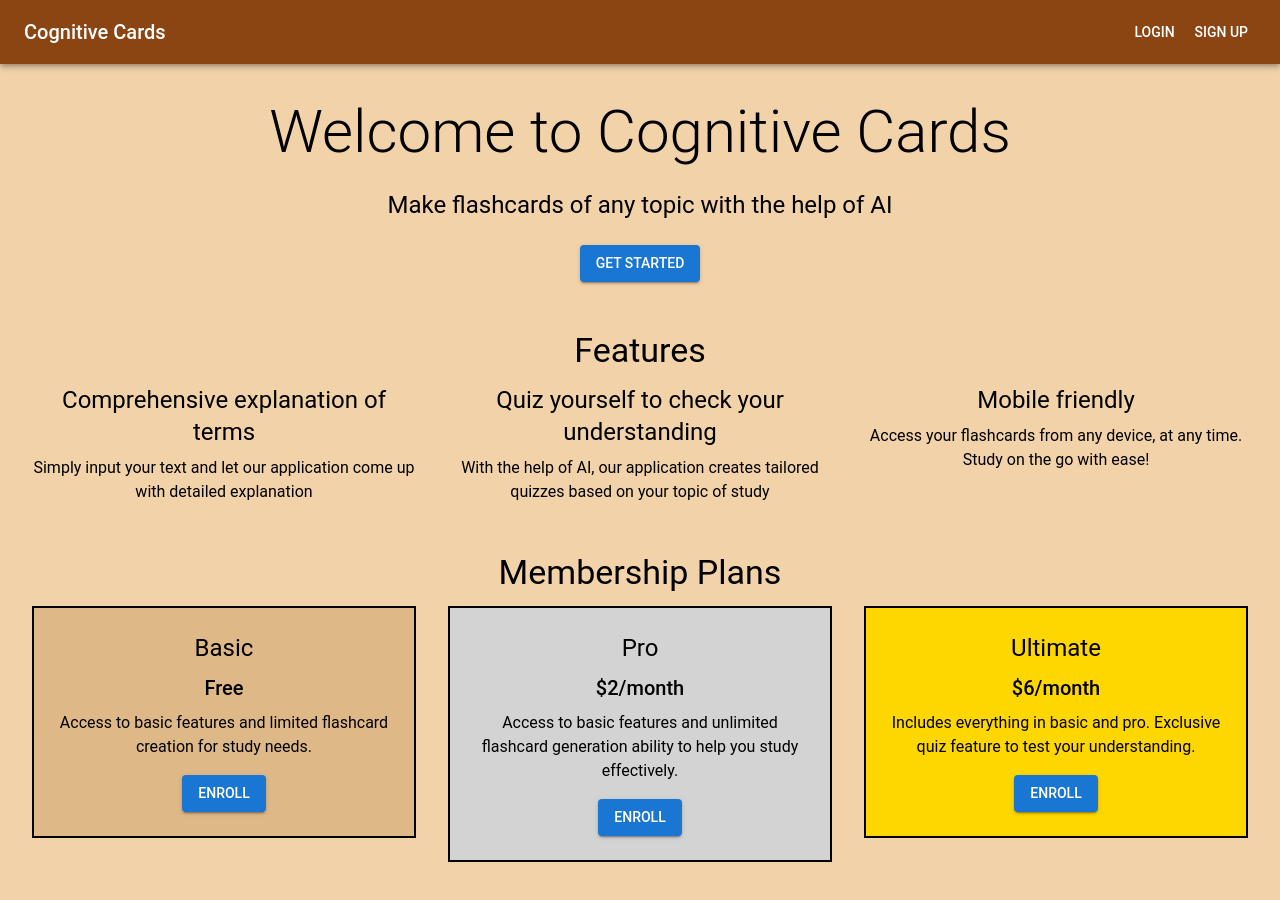
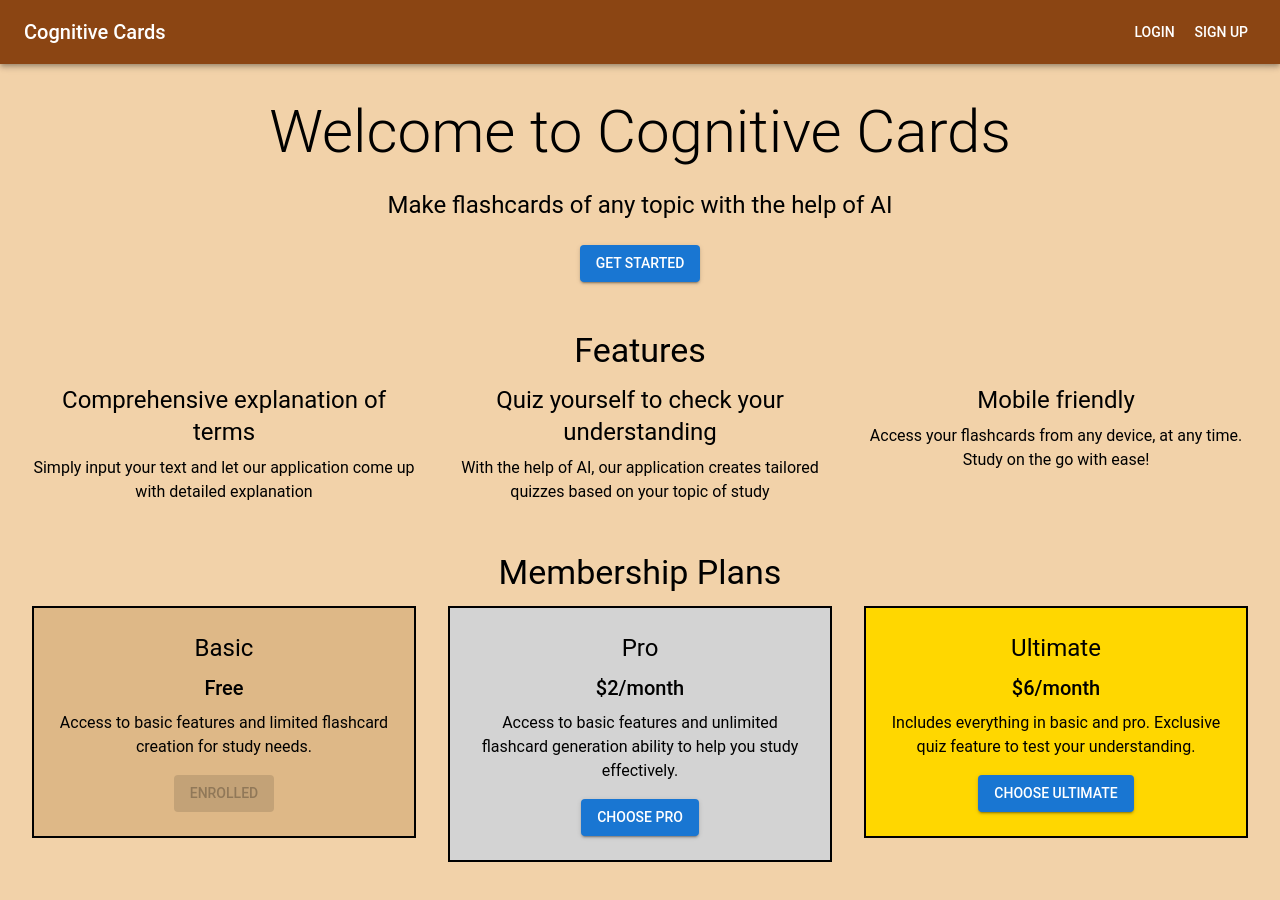
Before and after one commit to Farbubby/cognitive-cards, a Next.js app: page / in a window 1280 px wide. Shown: the top 900 px of the page. Built offline with nearby package versions, Linux system fonts and the light colour scheme; no server answers.

Commit message:
updated pricing buttons

```diff
--- a/src/app/page.tsx
+++ b/src/app/page.tsx
@@ -148,8 +148,13 @@ export default function Home() {
                   Access to basic features and limited flashcard creation for
                   study needs.
                 </Typography>
-                <Button variant="contained" color="primary" sx={{ mt: 2 }}>
-                  Enroll
+                <Button
+                  disabled={true}
+                  variant="contained"
+                  color="primary"
+                  sx={{ mt: 2 }}
+                >
+                  Enrolled
                 </Button>
               </Box>
             </Grid>
@@ -173,7 +178,7 @@ export default function Home() {
                   ability to help you study effectively.
                 </Typography>
                 <Button variant="contained" color="primary" sx={{ mt: 2 }}>
-                  Enroll
+                  Choose Pro
                 </Button>
               </Box>
             </Grid>
@@ -197,7 +202,7 @@ export default function Home() {
                   to test your understanding.
                 </Typography>
                 <Button variant="contained" color="primary" sx={{ mt: 2 }}>
-                  Enroll
+                  Choose Ultimate
                 </Button>
               </Box>
             </Grid>
```
